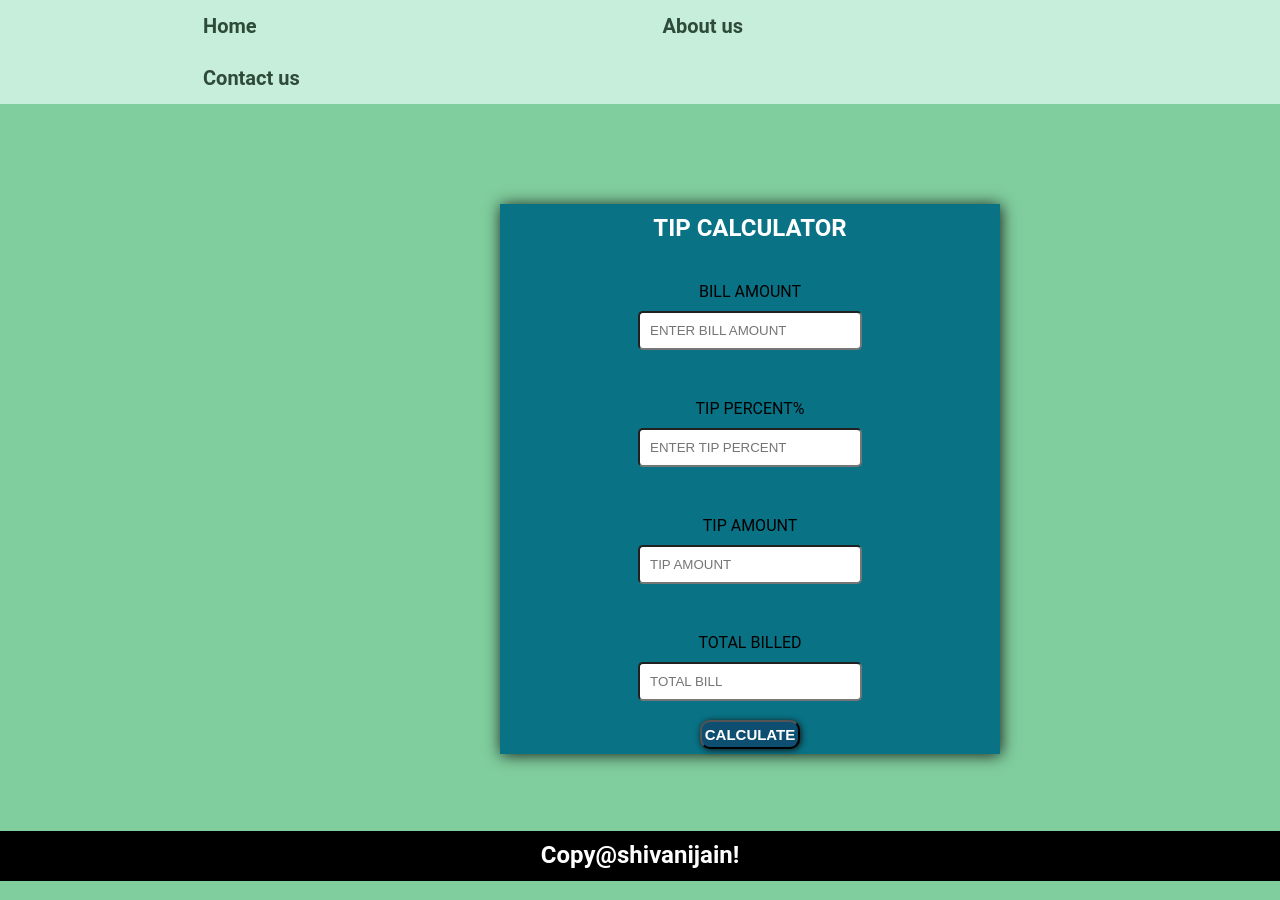
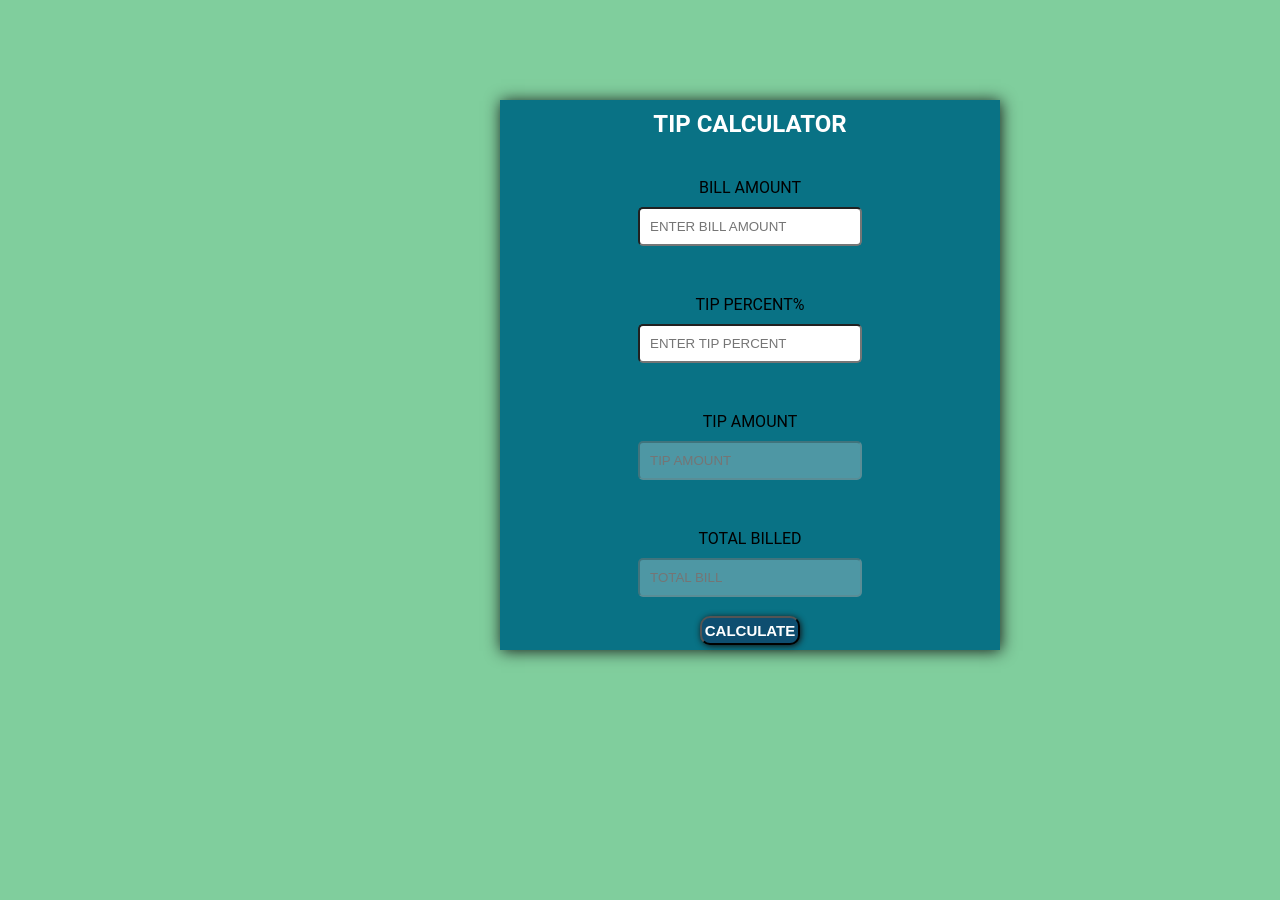
Before and after one commit to shivani1412/tipcalculator, a plain HTML site: page index.html in a window 1280 px wide. Drawn offline with Linux system fonts and the light colour scheme.

Commit message:
Update index.html

```diff
--- a/index.html
+++ b/index.html
@@ -9,17 +9,6 @@
     <title>Tip calculator</title>
 </head>
 <body>
-    <head>
-        <nav id="navbar">
-         <ul>
-            <li>Home</li>
-            <li>About us</li>
-            <li>Contact us</li>
-         </ul>
-
-        </nav>
-    </head>
-
     <div class="tipc">
         <h2>TIP CALCULATOR</h2>
         <label>BILL AMOUNT</label>
@@ -27,12 +16,11 @@
         <label>TIP PERCENT%</label>
         <input type="text" id="tipperc" placeholder="ENTER TIP PERCENT"><br>
         <label>TIP AMOUNT</label>
-        <input type="text" id="tipamount" placeholder="TIP AMOUNT"><br>
+        <input type="text" id="tipamount" placeholder="TIP AMOUNT" disabled><br>
         <label>TOTAL BILLED</label>
-        <input type="text" id="totalbilled" placeholder="TOTAL BILL"><br>
+        <input type="text" id="totalbilled" placeholder="TOTAL BILL" disabled><br>
         <button onclick="tipcalcy()">CALCULATE</button>
     </div>
-    <footer><h2>Copy@shivanijain!</h2></footer>
     <script src="script.js"></script>
 </body>
 </html>
```
